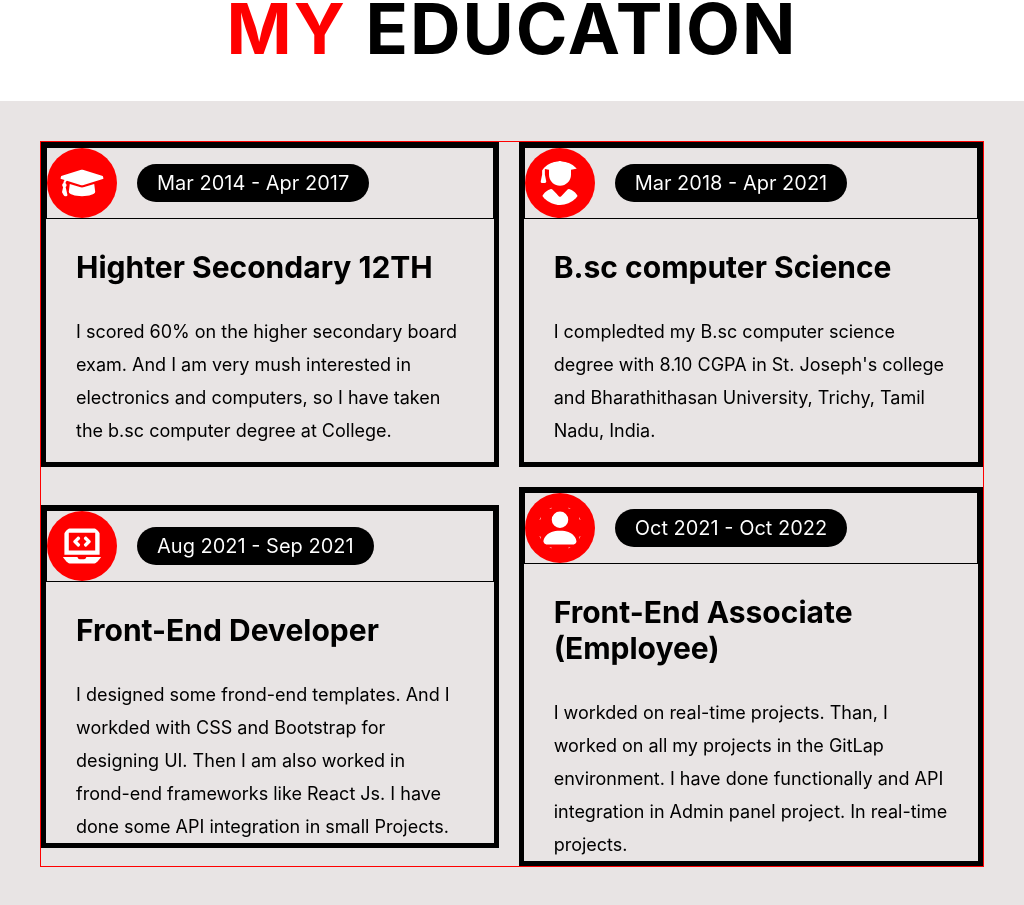
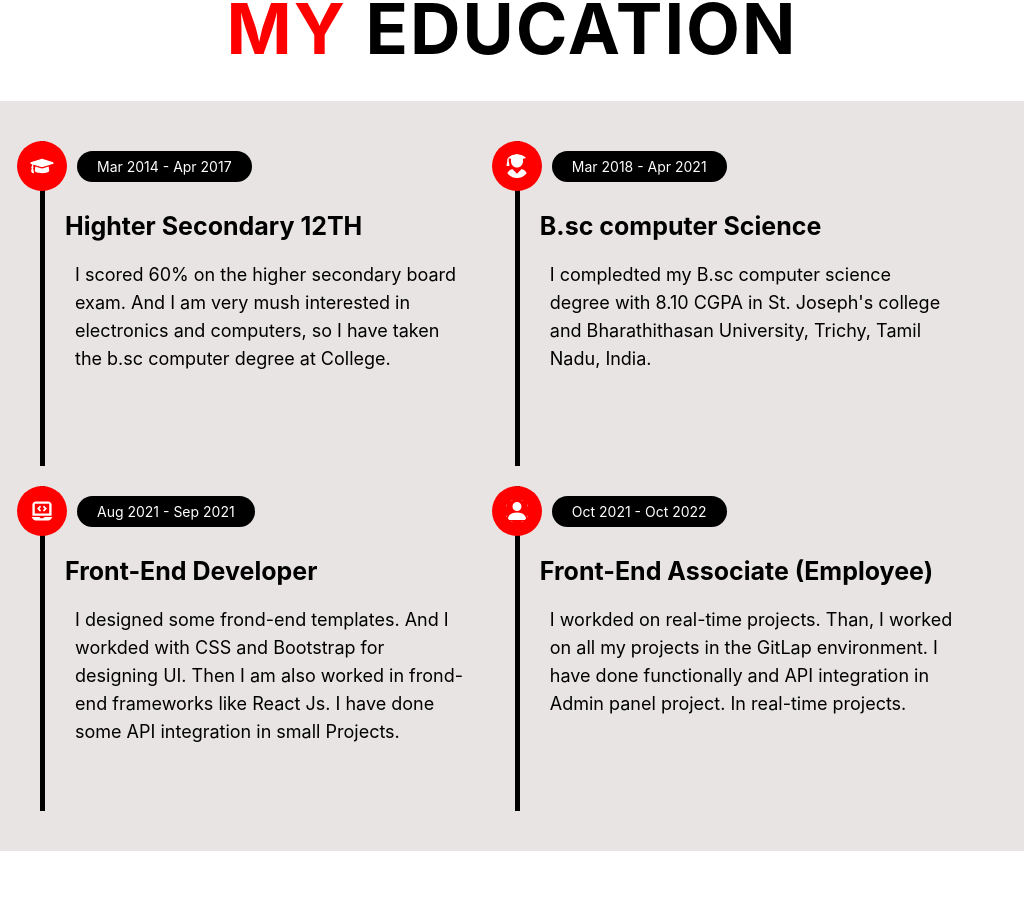
Before and after one commit to selva-arsl/portfolio_website, a React (Create React App) app in the folder p-project/portfolio_project/: page /about in a window 1024 px wide. Shown: the part 1541-2446 px from the top of the page. After the commit the page ends 2392 px from the top, so only its background shows below. Built offline with nearby package versions, Linux system fonts and the light colour scheme.

Commit message:
about us completed

```diff
--- a/p-project/portfolio_project/src/css/about.css
+++ b/p-project/portfolio_project/src/css/about.css
@@ -616,23 +616,28 @@
     display:flex;
     align-items: center;
     justify-content: center;
+    padding:60px;
 }
 
 .Education-all{
     width:85%;
     min-height:650px;
-    border:1px solid red;
+    /* border:1px solid red; */
     display: grid;
     grid-template-columns: auto auto ;
     align-items: center;
     justify-content:center;
-    gap:30px;
+    gap:40px;
 }
 
 .Education-box1,.Education-box2,.Education-box3,.Education-box4{
 
     min-height:325px;
     border:5px solid black;
+    border-top:none;
+    border-right:none;
+    border-bottom: none;
+    position: relative;
 
 
 }
@@ -640,6 +645,7 @@
 .Education-box1 h2,.Education-box2 h2,.Education-box3 h2,.Education-box4 h2{
     font-size:30px;
     padding:30px 30px;
+    margin-top:50px;
 }
 
 .Education-box1 p,.Education-box2 p,.Education-box3 p,.Education-box4 p{
@@ -649,12 +655,15 @@
 }
 
 .icons{
-    border:1px solid black;
+    /* border:1px solid black; */
     display: flex;
     align-items: center;
     justify-content: start;
     gap:20px;
-    position: relative;
+    position: absolute;
+    left:-40px;
+    top:0px;
+
 
 }
 
@@ -686,12 +695,13 @@
         flex-direction: column;
         align-items: center;
         justify-content: center;
-        padding:40px;
+        padding:22px;
+        gap:20px;
     }
     .Education-all{
         width:auto;
         min-height:650px;
-        border:1px solid red;
+        /* border:1px solid red; */
         display: grid;
         grid-template-columns: auto;
         align-items: center;
@@ -703,9 +713,61 @@
         width: 100%;
         min-height:325px;
         border:5px solid black;
+        border-right:none;
+        border-top:none;
+        border-bottom:none;
+
 
 
     }
+
+    .icons{
+        /* border:1px solid black; */
+        display: flex;
+        align-items: center;
+        justify-content: start;
+        gap:10px;
+        position: absolute;
+        left:-28px;
+        top:0px;
+
+
+    }
+
+
+
+    .icons>span{
+        color:white;
+        background-color: black;
+        font-size:14px;
+        padding:7px 20px;
+        border-radius:20px;
+
+    }
+    .icon1{
+        font-size:20px;
+        color:white;
+        background-color: red;
+        width:50px;
+        height: 50px;
+        padding:13px;
+        border-radius: 50%;
+
+    }
+
+    .Education-box1 h2,.Education-box2 h2,.Education-box3 h2,.Education-box4 h2{
+        font-size:25px;
+        padding:20px;
+        margin-top:50px;
+    }
+
+    .Education-box1 p,.Education-box2 p,.Education-box3 p,.Education-box4 p{
+        font-size:18px;
+        padding:0px 30px 20px;
+        line-height:28px;
+    }
+
+
 
 }
 
@@ -725,7 +787,7 @@
     .Education-all{
         width:auto;
         min-height:650px;
-        border:1px solid red;
+        /* border:1px solid red; */
         display: grid;
         grid-template-columns: auto auto;
         align-items: center;
@@ -741,4 +803,65 @@
 
     }
 
+    .Education-box1,.Education-box2,.Education-box3,.Education-box4{
+        width: 100%;
+        min-height:325px;
+        border:5px solid black;
+        border-right:none;
+        border-top:none;
+        border-bottom:none;
+
+
+
+    }
+
+    .icons{
+        /* border:1px solid black; */
+        display: flex;
+        align-items: center;
+        justify-content: start;
+        gap:10px;
+        position: absolute;
+        left:-28px;
+        top:0px;
+
+
+    }
+
+
+
+    .icons>span{
+        color:white;
+        background-color: black;
+        font-size:14px;
+        padding:7px 20px;
+        border-radius:20px;
+
+    }
+    .icon1{
+        font-size:20px;
+        color:white;
+        background-color: red;
+        width:50px;
+        height: 50px;
+        padding:13px;
+        border-radius: 50%;
+
+    }
+
+    .Education-box1 h2,.Education-box2 h2,.Education-box3 h2,.Education-box4 h2{
+        font-size:25px;
+        padding:20px;
+        margin-top:50px;
+    }
+
+    .Education-box1 p,.Education-box2 p,.Education-box3 p,.Education-box4 p{
+        font-size:18px;
+        padding:0px 30px 20px;
+        line-height:28px;
+    }
+
+
+
+
 }
```
